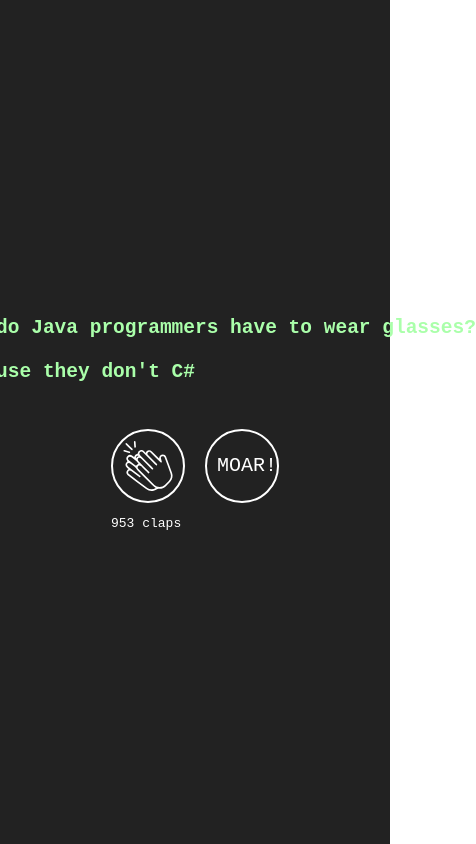
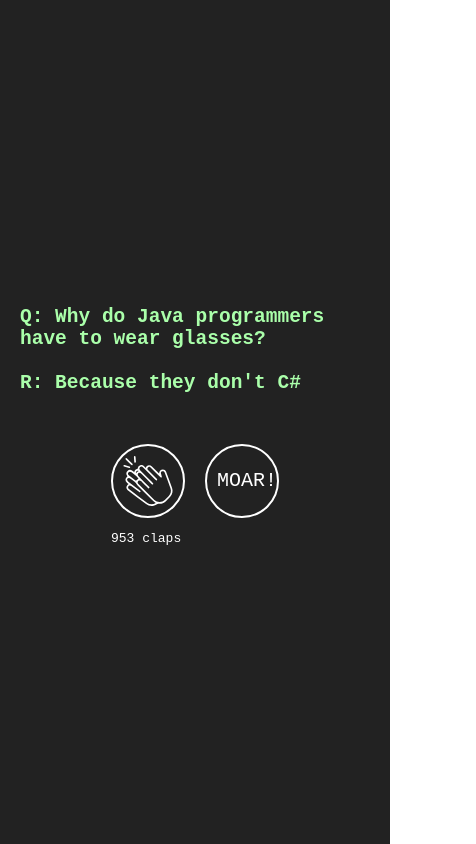
Before and after one commit to carlosbaraza/dev-jokes, a React (Create React App) app: page / in a window 390 px wide. Shown: the whole page, 476 px wide, since content can reach past the window. Built offline with nearby package versions, Linux system fonts and the light colour scheme.

Commit message:
Fix mobile

```diff
--- a/src/App.css
+++ b/src/App.css
@@ -11,7 +11,8 @@
 }
 
 .App h2 {
-  white-space: pre;
+  white-space: pre-wrap;
+  margin: 20px;
 }
 
 .App h2:after {
```
